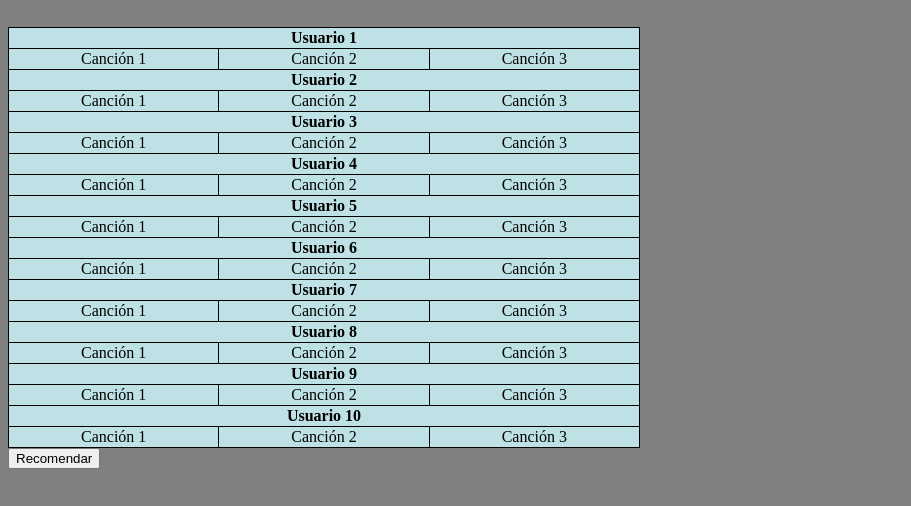
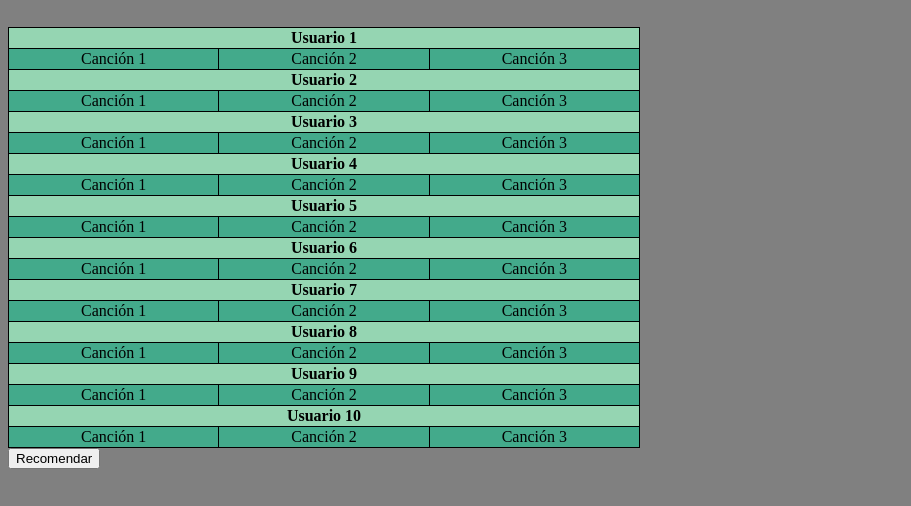
Before and after one commit to sebas411/Bases_proy1, a plain HTML site: page HTML/promocion.html in a window 1280 px wide. Shown: the part 84-590 px from the top of the page, without its empty margins (0-911 px from the left). Drawn offline with Linux system fonts and the light colour scheme.

Commit message:
Pequeños detalles

```diff
--- a/HTML/promocion.html
+++ b/HTML/promocion.html
@@ -26,7 +26,7 @@
       width: 50%;
       border-collapse: collapse;
       border: 3px #ddb892;
-      background-color:#bee1e6;
+      background-color:#43aa8b;
       border: 1px solid #000000;
     }
     tbody tr {
@@ -36,6 +36,7 @@
       width: 25%;
       text-align: center;
       border: 1px solid #000000;
+      background-color: #95d5b2;
     }
     td{
       width: 20%;
```
